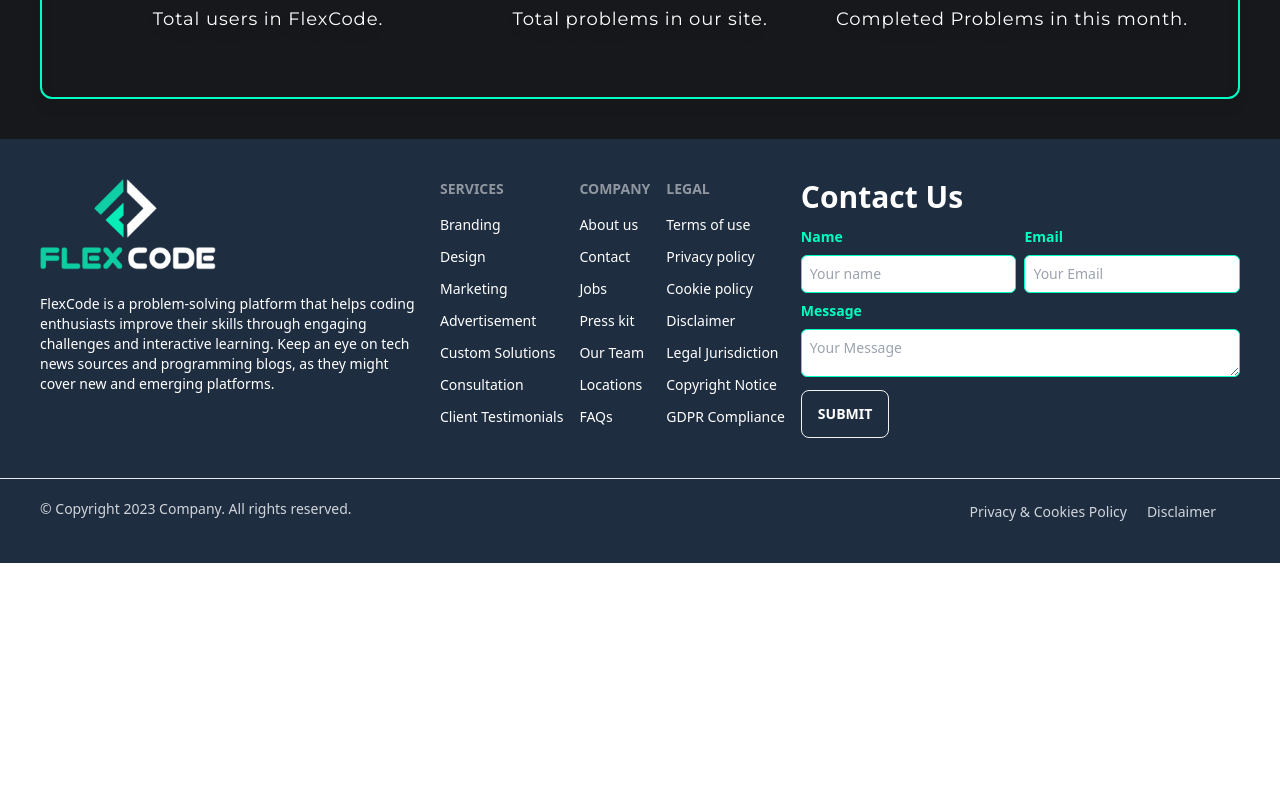
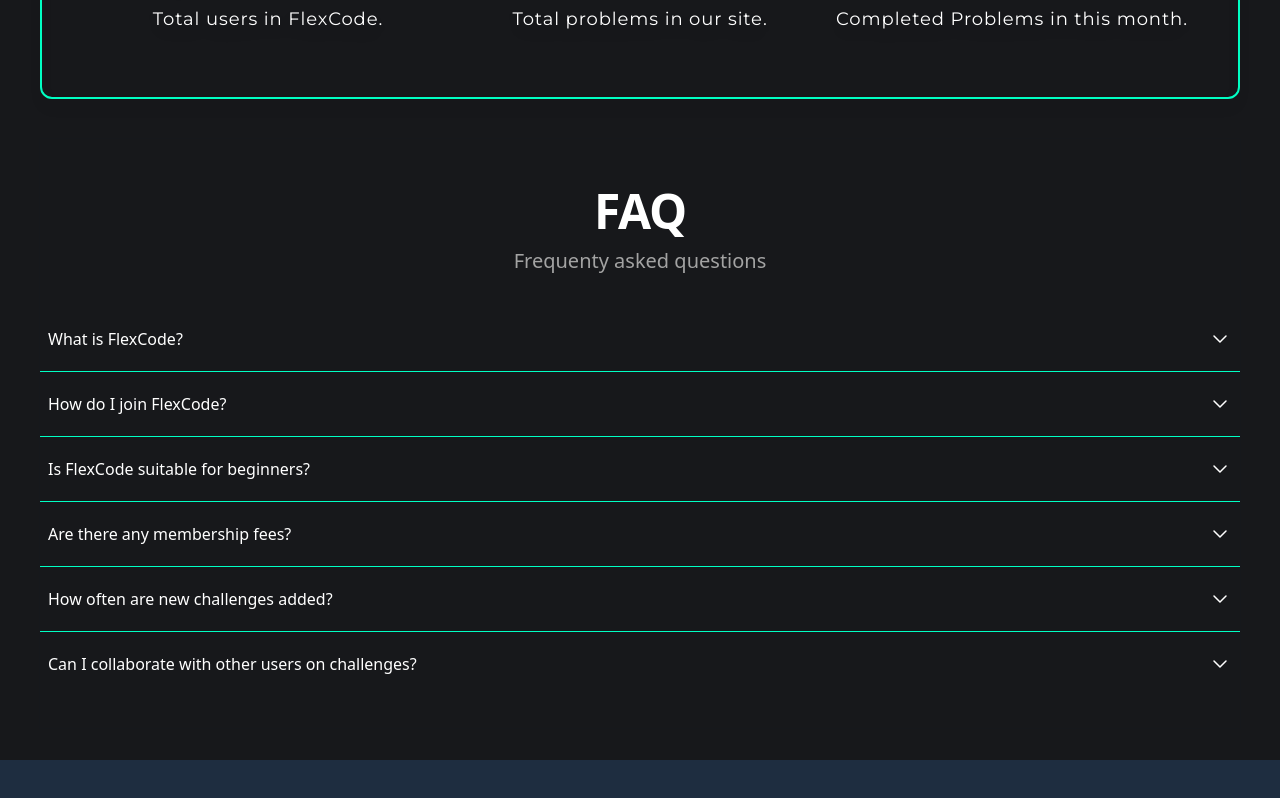
Before and after one commit to ihshadin/flex-code, a React (Vite) app: page / in a window 1280 px wide. Shown: the part 540-1338 px from the top of the page. Before the commit the page ends 1103 px from the top, so only its background shows below. Built offline with nearby package versions, Linux system fonts and the light colour scheme; no server answers.

Commit message:
faq section added

```diff
--- /dev/null
+++ b/src/Home/FAQ/Faq.jsx
@@ -0,0 +1,119 @@
+import React from 'react';
+
+const Faq = () => {
+    return (
+        <div className='w-full'>
+            <div
+                class="relative w-full bg-[#17181b]  pt-10 pb-8 my-8 ring-1 ring-gray-900/5  text-white">
+                <div class="">
+                    <div class="flex flex-col items-center">
+                        <h2 class="mt-2 text-center text-3xl font-bold tracking-tight md:text-5xl">FAQ</h2>
+                        <p class="mt-3 text-lg text-neutral-400 md:text-xl">Frequenty asked questions
+
+                        </p>
+                    </div>
+                    <div class="mx-auto mt-8 grid  divide-y divide-[#00ffc3]">
+                        <div class="py-5 px-2 px-2">
+                            <details class="group">
+                                <summary class="flex cursor-pointer list-none items-center justify-between font-medium">
+                                    <span>What is FlexCode?</span>
+                                    <span class="transition group-open:rotate-180">
+                                        <svg fill="none" height="24" shape-rendering="geometricPrecision"
+                                            stroke="currentColor" stroke-linecap="round" stroke-linejoin="round"
+                                            stroke-width="1.5" viewBox="0 0 24 24" width="24">
+                                            <path d="M6 9l6 6 6-6"></path>
+                                        </svg>
+                                    </span>
+                                </summary>
+                                <p class="group-open:animate-fadeIn mt-3 text-white">FlexCode is a problem-solving platform that helps coding enthusiasts improve their skills through engaging challenges and interactive learning.
+                                </p>
+                            </details>
+                        </div>
+                        <div class="py-5 px-2">
+                            <details class="group">
+                                <summary class="flex cursor-pointer list-none items-center justify-between font-medium">
+                                    <span>How do I join FlexCode?</span>
+                                    <span class="transition group-open:rotate-180">
+                                        <svg fill="none" height="24" shape-rendering="geometricPrecision"
+                                            stroke="currentColor" stroke-linecap="round" stroke-linejoin="round"
+                                            stroke-width="1.5" viewBox="0 0 24 24" width="24">
+                                            <path d="M6 9l6 6 6-6"></path>
+                                        </svg>
+                                    </span>
+                                </summary>
+                                <p class="group-open:animate-fadeIn mt-3 text-white"> Joining FlexCode is easy! Simply sign up for an account, and you'll have access to a wide range of coding challenges and features.
+                                </p>
+                            </details>
+                        </div>
+                        <div class="py-5 px-2">
+                            <details class="group">
+                                <summary class="flex cursor-pointer list-none items-center justify-between font-medium">
+                                    <span>Is FlexCode suitable for beginners?</span>
+                                    <span class="transition group-open:rotate-180">
+                                        <svg fill="none" height="24" shape-rendering="geometricPrecision"
+                                            stroke="currentColor" stroke-linecap="round" stroke-linejoin="round"
+                                            stroke-width="1.5" viewBox="0 0 24 24" width="24">
+                                            <path d="M6 9l6 6 6-6"></path>
+                                        </svg>
+                                    </span>
+                                </summary>
+                                <p class="group-open:animate-fadeIn mt-3 text-white">Yes, FlexCode is designed for all skill levels, including beginners. Our platform provides challenges and resources that cater to both newcomers and experienced coders.
+                                </p>
+                            </details>
+                        </div>
+                        <div class="py-5 px-2">
+                            <details class="group">
+                                <summary class="flex cursor-pointer list-none items-center justify-between font-medium">
+                                    <span>Are there any membership fees?</span>
+                                    <span class="transition group-open:rotate-180">
+                                        <svg fill="none" height="24" shape-rendering="geometricPrecision"
+                                            stroke="currentColor" stroke-linecap="round" stroke-linejoin="round"
+                                            stroke-width="1.5" viewBox="0 0 24 24" width="24">
+                                            <path d="M6 9l6 6 6-6"></path>
+                                        </svg>
+                                    </span>
+                                </summary>
+                                <p class="group-open:animate-fadeIn mt-3 text-white">FlexCode offers a free basic membership with access to a selection of challenges. We also have a premium membership that provides access to our full range of challenges, advanced features, and personalized learning paths.
+                                </p>
+                            </details>
+                        </div>
+                        <div class="py-5 px-2">
+                            <details class="group">
+                                <summary class="flex cursor-pointer list-none items-center justify-between font-medium">
+                                    <span>How often are new challenges added?</span>
+                                    <span class="transition group-open:rotate-180">
+                                        <svg fill="none" height="24" shape-rendering="geometricPrecision"
+                                            stroke="currentColor" stroke-linecap="round" stroke-linejoin="round"
+                                            stroke-width="1.5" viewBox="0 0 24 24" width="24">
+                                            <path d="M6 9l6 6 6-6"></path>
+                                        </svg>
+                                    </span>
+                                </summary>
+                                <p class="group-open:animate-fadeIn mt-3 text-white"> We regularly update FlexCode with new challenges to keep the content fresh and engaging. You can expect new challenges to be added on a weekly basis, offering you a continuous learning experience.
+                                </p>
+                            </details>
+                        </div>
+                        <div class="py-5 px-2">
+                            <details class="group">
+                                <summary class="flex cursor-pointer list-none items-center justify-between font-medium">
+                                    <span>Can I collaborate with other users on challenges?</span>
+                                    <span class="transition group-open:rotate-180">
+                                        <svg fill="none" height="24" shape-rendering="geometricPrecision"
+                                            stroke="currentColor" stroke-linecap="round" stroke-linejoin="round"
+                                            stroke-width="1.5" viewBox="0 0 24 24" width="24">
+                                            <path d="M6 9l6 6 6-6"></path>
+                                        </svg>
+                                    </span>
+                                </summary>
+                                <p class="group-open:animate-fadeIn mt-3 text-white">Absolutely! FlexCode encourages collaboration among users. You can team up with others, tackle challenges together, and even join coding communities to learn and grow with fellow enthusiasts.
+                                </p>
+                            </details>
+                        </div>
+                    </div>
+                </div>
+            </div>
+        </div>
+    );
+};
+
+export default Faq;
--- a/src/Home/Home.jsx
+++ b/src/Home/Home.jsx
@@ -1,12 +1,14 @@
 import { Outlet } from "react-router-dom";
 import OurPartners from "./OurPartners/OurPartners";
 import UserCount from "./UserCount/UserCount";
+import Faq from "./FAQ/Faq";
 
 const Home = () => {
   return (
     <div className="px-5 md:px-10 container mx-auto">
       <OurPartners />
       <UserCount />
+      <Faq></Faq>
     </div>
   );
 };
--- a/src/pages/Shared/Footer/Footer.jsx
+++ b/src/pages/Shared/Footer/Footer.jsx
@@ -75,7 +75,7 @@
                                     name="name"
                                     placeholder="Your name"
                                     required
-                                    className="border text-neutral border-[#00ffc3] p-2 w-full rounded-md"
+                                    className="border-2 text-neutral  p-2 w-full rounded-md focus:outline-none focus:border-[#00ffc3]"
                                 />
                             </div>
                             <div>
@@ -91,7 +91,7 @@
                                     name="email"
                                     placeholder="Your Email"
                                     required
-                                    className="border text-neutral border-[#00ffc3] p-2 w-full rounded-md"
+                                    className="border-2 text-neutral  p-2 w-full rounded-md focus:outline-none focus:border-[#00ffc3]"
                                 />
                             </div>
                             <div className="col-span-2">
@@ -106,8 +106,7 @@
                                     name="message"
                                     placeholder="Your Message"
                                     required
-                                    className="border text-neutral border-[#00ffc3] h-[3rem] p-2 w-full rounded-md"
-                                    rows="5"
+                                    className="border-2 text-neutral  p-2 w-full rounded-md focus:outline-none focus:border-[#00ffc3]"
                                 ></textarea>
                             </div>
                             <div className="col-span-2">
```
